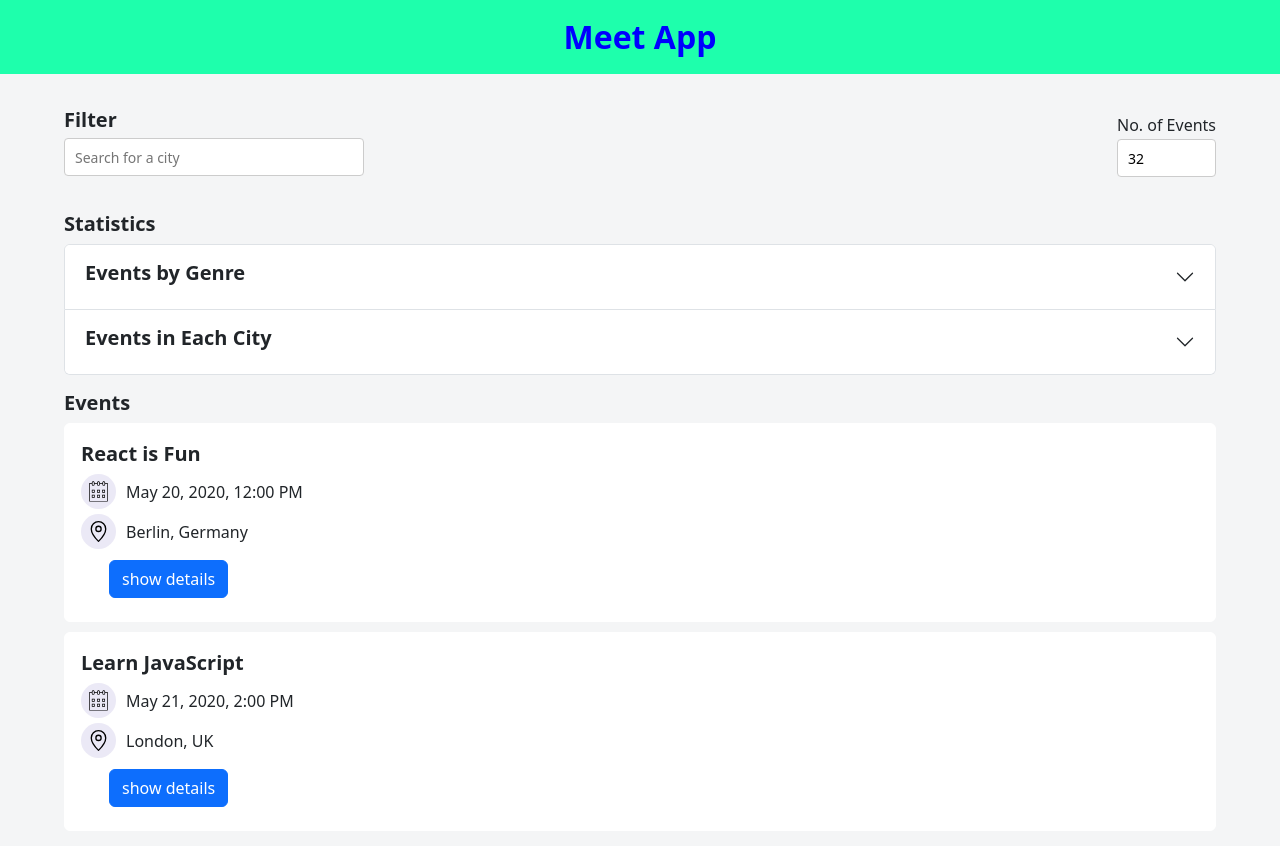
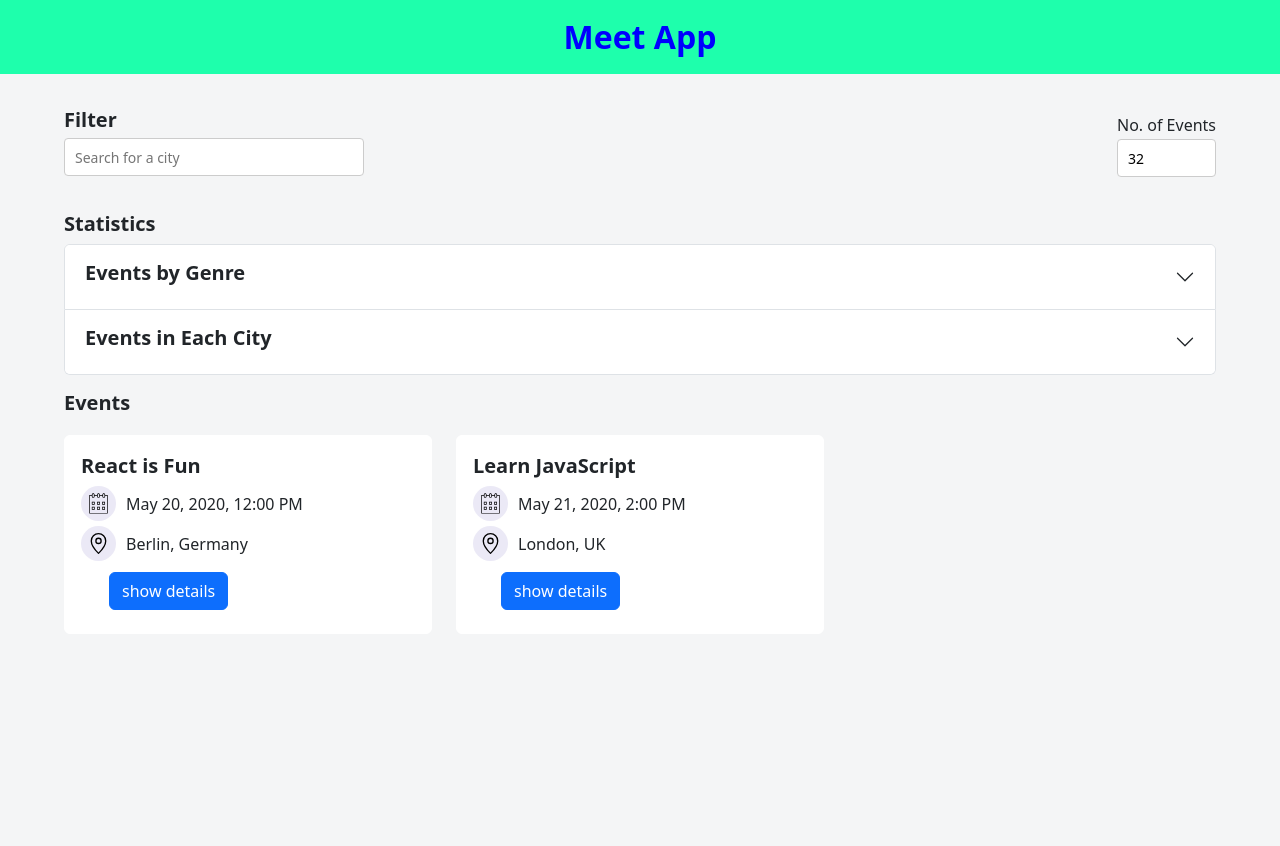
Before and after one commit to rmoise/meet, a React (Create React App) app: page / in a window 1280 px wide. Shown: the top 846 px of the page. After the commit the page ends 800 px from the top, so only its background shows below. Built offline with nearby package versions, Linux system fonts and the light colour scheme; what atatus-spa would draw is missing.

Commit message:
update card layout for desktop

```diff
--- a/src/EventList.js
+++ b/src/EventList.js
@@ -2,18 +2,22 @@
 
 import React, { Component } from 'react';
 import Event from './Event';
+import { Card, Col, Row} from 'react-bootstrap';
+
 
 class EventList extends Component {
 render() {
   const { events } = this.props;
   return (
-    <ul className="EventList">
+    <Row>
       {events.map(event =>
-        <li key={event.id}>
+       <Col md={4}>
+        <div key={event.id}>
           <Event event={event} />
-        </li>
+        </div>
+           </Col>
       )}
-    </ul>
+    </Row>
   );
 }
 }
```
